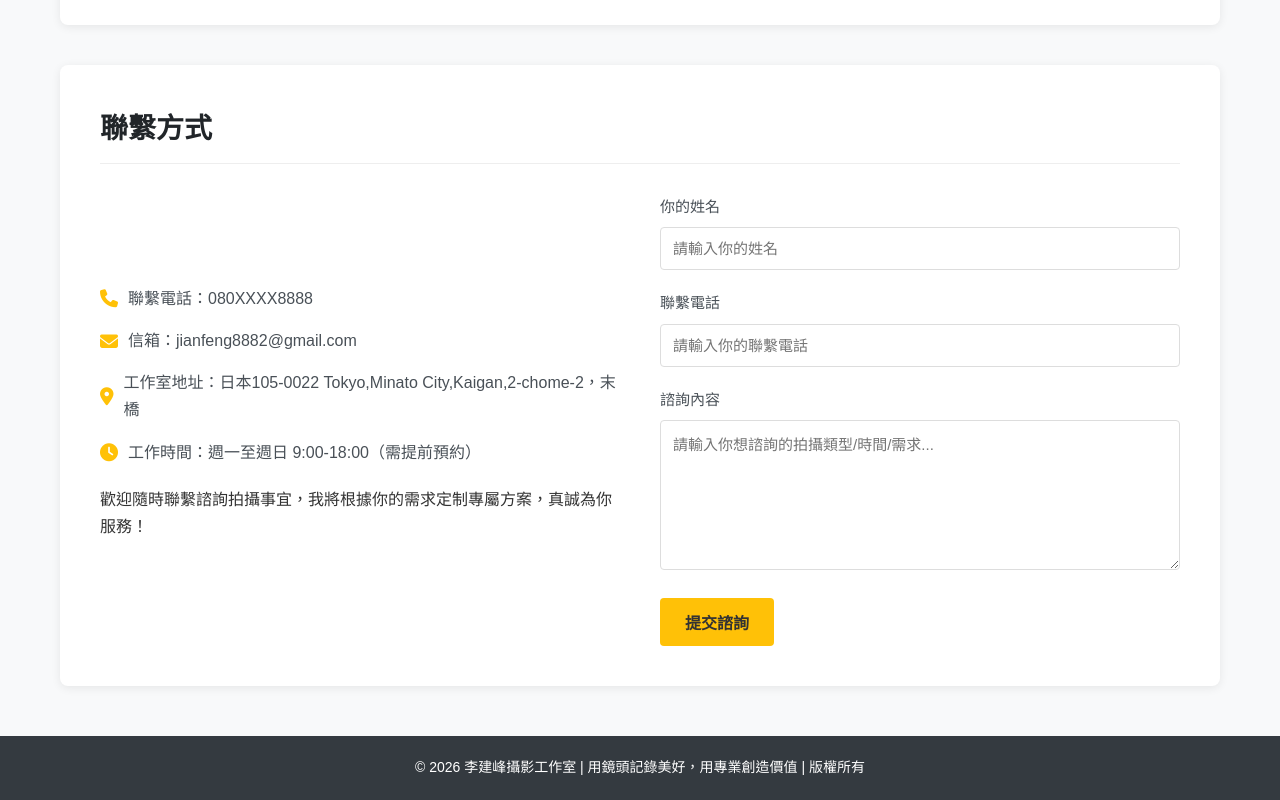
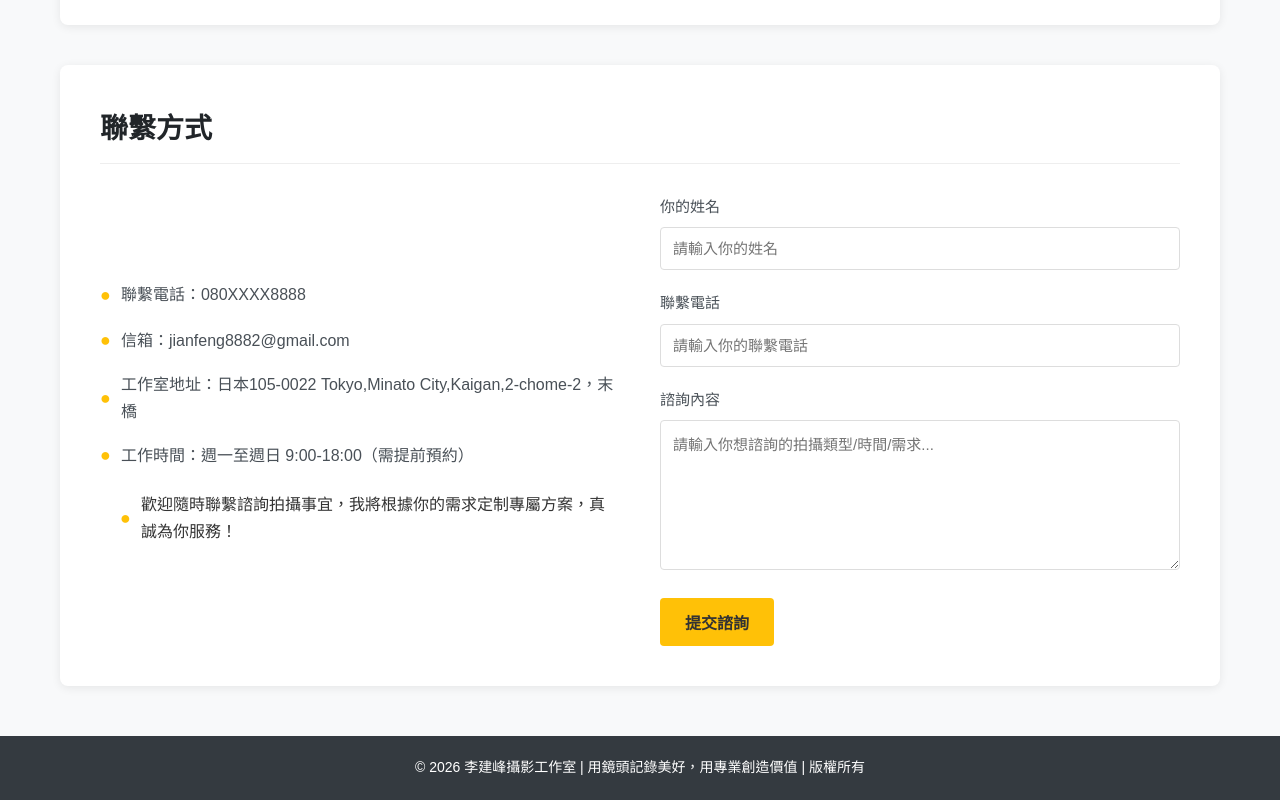
Before and after one commit to jianfeng6688/jianfeng688.github.io, a plain HTML site: page index.html in a window 1280 px wide. Shown: the part 2248-3048 px from the top of the page. Drawn offline with Linux system fonts and the light colour scheme.

Commit message:
Add files via upload

```diff
--- a/index.html
+++ b/index.html
@@ -1,7 +1,7 @@
 <!DOCTYPE html>
 <html lang="zh-TW">
 <head>
-    <meta name="viewport" content="width=device-width, initial-scale=1.0">
+    <!-- 刪除重複的viewport，只保留一行核心适配代碼 -->
     <meta charset="UTF-8">
     <meta name="viewport" content="width=device-width, initial-scale=1.0">
     <title>李建峰 - 個人主頁</title>
@@ -220,6 +220,7 @@
             min-width: 300px;
         }
 
+        /* 替換原圖標為純文字+自定義樣式，避免加載外部圖標庫 */
         .contact-info p {
             font-size: 16px;
             color: #495057;
@@ -228,8 +229,9 @@
             align-items: center;
             gap: 10px;
         }
-
-        .contact-info p i {
+        /* 自定義替代圖標的小標記 */
+        .contact-info p::before {
+            content: "●";
             color: #ffc107;
             font-size: 18px;
         }
@@ -323,9 +325,14 @@
                 justify-content: center;
             }
         }
+        /* 補充小屏手機适配，避免導航遮擋 */
+        @media (max-width: 480px) {
+            .container {
+                margin-top: 100px;
+            }
+        }
     </style>
-    <!-- 引入圖標（聯繫方式用） -->
-    <link rel="stylesheet" href="https://cdn.bootcdn.net/ajax/libs/font-awesome/6.4.0/css/all.min.css">
+    <!-- 刪除會導致加載卡死的國外圖標庫鏈接 -->
 </head>
 <body>
     <!-- 導航欄（錨點跳轉，點擊直接跳到對應板塊） -->
@@ -343,7 +350,7 @@
 
     <!-- 主內容容器（長頁面，所有內容依次展示） -->
     <div class="container">
-        <!-- 1. 個人簡介板塊 -->
+        <!-- 1. 個人簡介板塊（保留你的自定義信息） -->
         <section id="profile" class="card">
             <h2 class="page-title">個人簡介</h2>
             <div class="profile-content">
@@ -360,7 +367,7 @@
             </div>
         </section>
 
-        <!-- 2. 工作介紹板塊 -->
+        <!-- 2. 工作介紹板塊（保留你的內容） -->
         <section id="work" class="card">
             <h2 class="page-title">工作介紹</h2>
 
@@ -389,7 +396,7 @@
             </div>
         </section>
 
-        <!-- 3. 作品展示板塊 -->
+        <!-- 3. 作品展示板塊（保留你的圖片路徑和內容） -->
         <section id="works" class="card">
             <h2 class="page-title">作品展示</h2>
             <p style="color: #6c757d; margin-bottom: 20px;">以下為本人部分攝影作品，更多作品可聯繫諮詢</p>
@@ -445,17 +452,16 @@
             </div>
         </section>
 
-        <!-- 4. 聯繫方式板塊 -->
+        <!-- 4. 聯繫方式板塊（保留你的自定義聯繫信息，刪除圖標標籤） -->
         <section id="contact" class="card">
             <h2 class="page-title">聯繫方式</h2>
             <div class="contact-content">
                 <div class="contact-info">
-                    <p><i class="fas fa-phone"></i> 聯繫電話：080XXXX8888</p>
-
-                    <p><i class="fas fa-envelope"></i> 信箱：jianfeng8882@gmail.com</p>
-                    <p><i class="fas fa-map-marker-alt"></i> 工作室地址：日本105-0022 Tokyo,Minato City,Kaigan,2-chome-2，末橋</p>
-                    <p><i class="fas fa-clock"></i> 工作時間：週一至週日 9:00-18:00（需提前預約）</p>
-                    <p style="margin-top: 20px; color: #333;">歡迎隨時聯繫諮詢拍攝事宜，我將根據你的需求定制專屬方案，真誠為你服務！</p>
+                    <p>聯繫電話：080XXXX8888</p>
+                    <p>信箱：jianfeng8882@gmail.com</p>
+                    <p>工作室地址：日本105-0022 Tokyo,Minato City,Kaigan,2-chome-2，末橋</p>
+                    <p>工作時間：週一至週日 9:00-18:00（需提前預約）</p>
+                    <p style="margin-top: 20px; color: #333; padding-left: 20px;">歡迎隨時聯繫諮詢拍攝事宜，我將根據你的需求定制專屬方案，真誠為你服務！</p>
                 </div>
                 <div class="contact-form">
                     <form>
@@ -478,12 +484,12 @@
         </section>
     </div>
 
-    <!-- 頁腳 -->
+    <!-- 頁腳（保留你的內容） -->
     <footer>
         <p>© 2026 李建峰攝影工作室 | 用鏡頭記錄美好，用專業創造價值 | 版權所有</p>
     </footer>
 
-    <!-- 錨點跳轉平滑滾動腳本 -->
+    <!-- 錨點跳轉平滑滾動腳本（保留） -->
     <script>
         // 導航錨點平滑滾動
         document.querySelectorAll('.navbar-menu a').forEach(link => {
```
